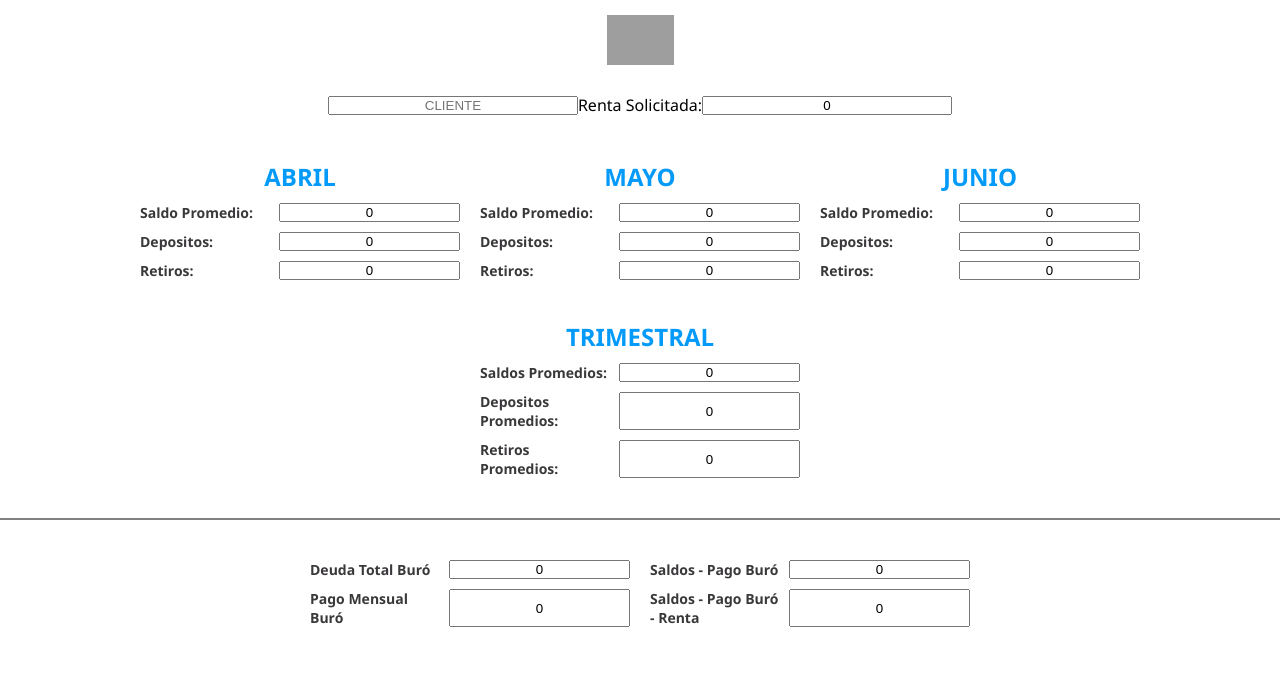
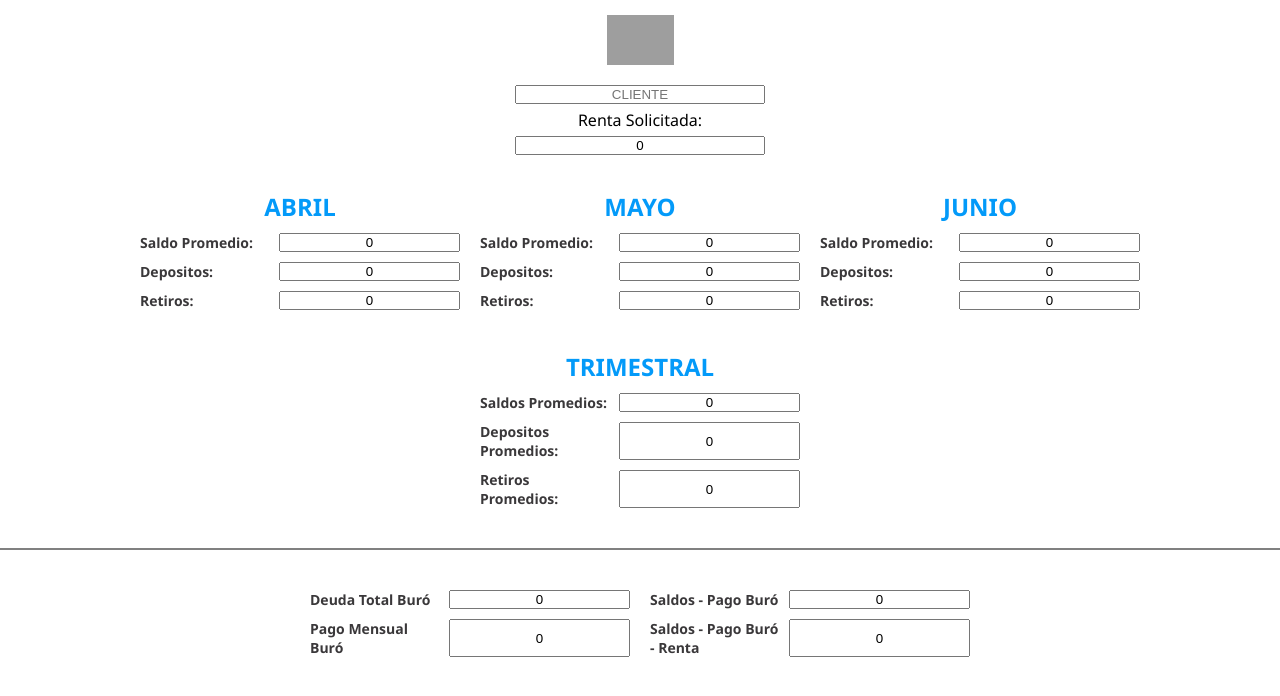
Before and after one commit to rafaelUribe/risk-eval, a plain HTML site: page index.html in a window 1280 px wide. Drawn offline with Linux system fonts and the light colour scheme; grey boxes are pictures that could not be loaded.

Commit message:
Update style.css
update css

```diff
--- a/style.css
+++ b/style.css
@@ -65,9 +65,10 @@ h3{
 }
 
 .cliente-container{
-    height: 50px;
+    height: 80px;
     display: flex;
-    justify-content: center;
+    flex-direction: column;
+    justify-content: space-evenly;
     align-items: center;
 }
 
```
